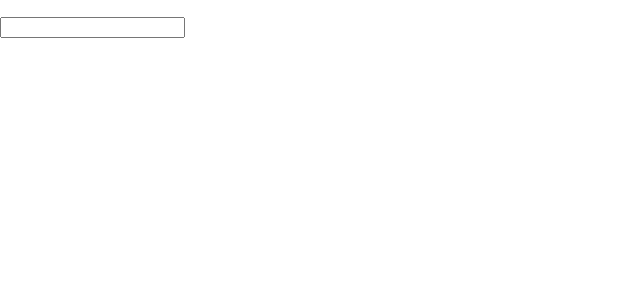
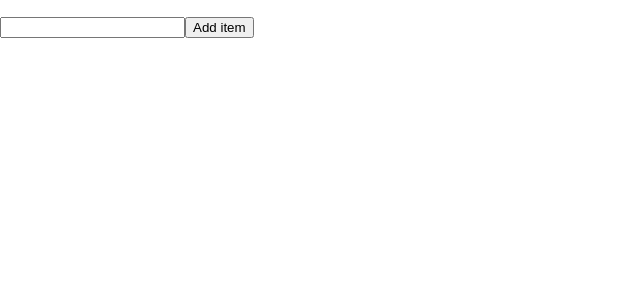
Before and after one commit to syedfaisalsaleeem/optimum-frontend, a React (Create React App) app: page / in a window 1280 px wide. Shown: the top 300 px of the page, without its empty margins (0-640 px from the left). Built offline with nearby package versions, Linux system fonts and the light colour scheme.

Commit message:
test case pass for not having button

```diff
--- a/src/components/ButtonComponent/ButtonComponent.js
+++ b/src/components/ButtonComponent/ButtonComponent.js
@@ -1,7 +1,7 @@
 const ButtonComponent =() =>{
     return(
         <>
-
+            <button> Add item </button>
         </>
     )
 };
```
